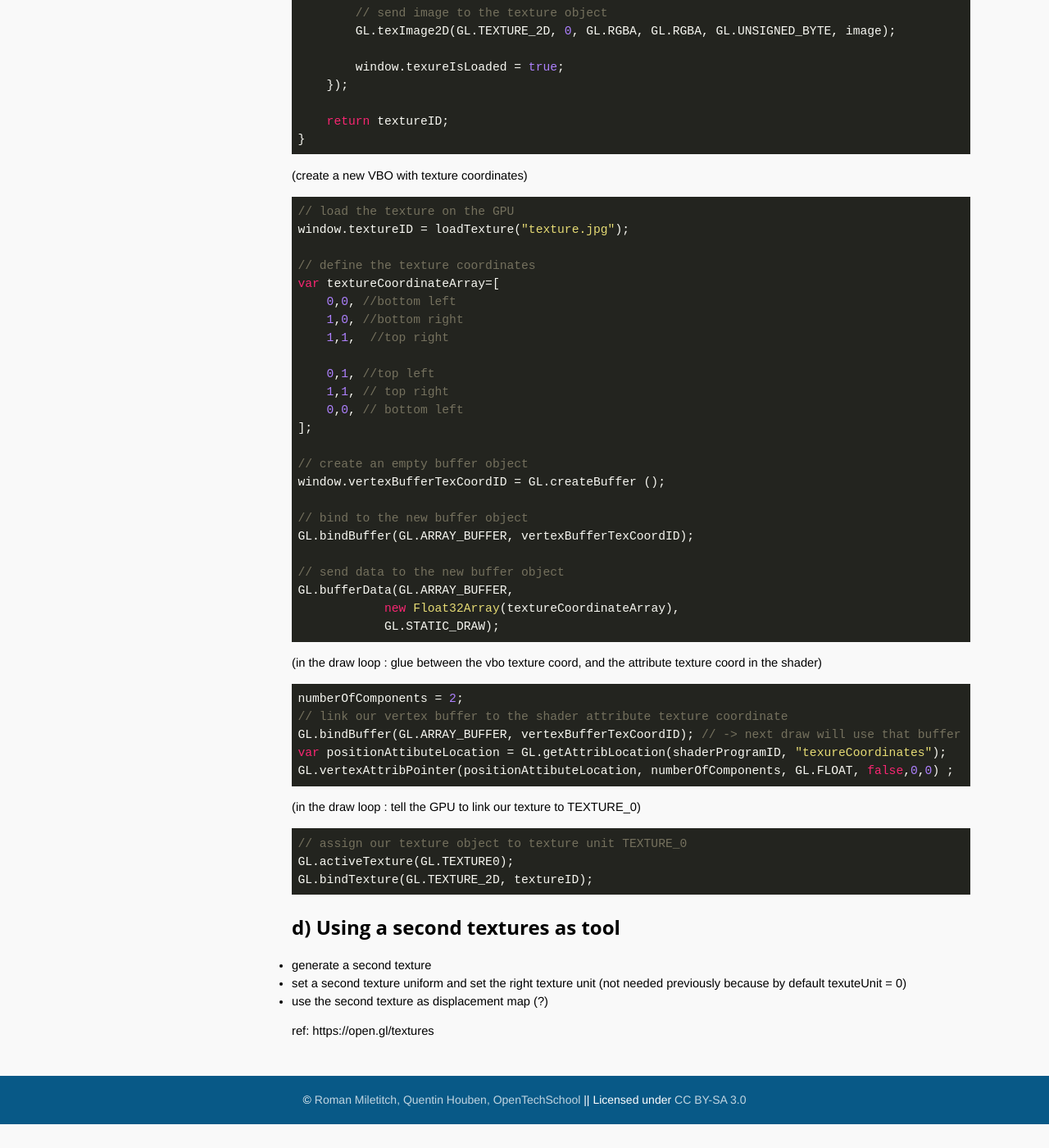
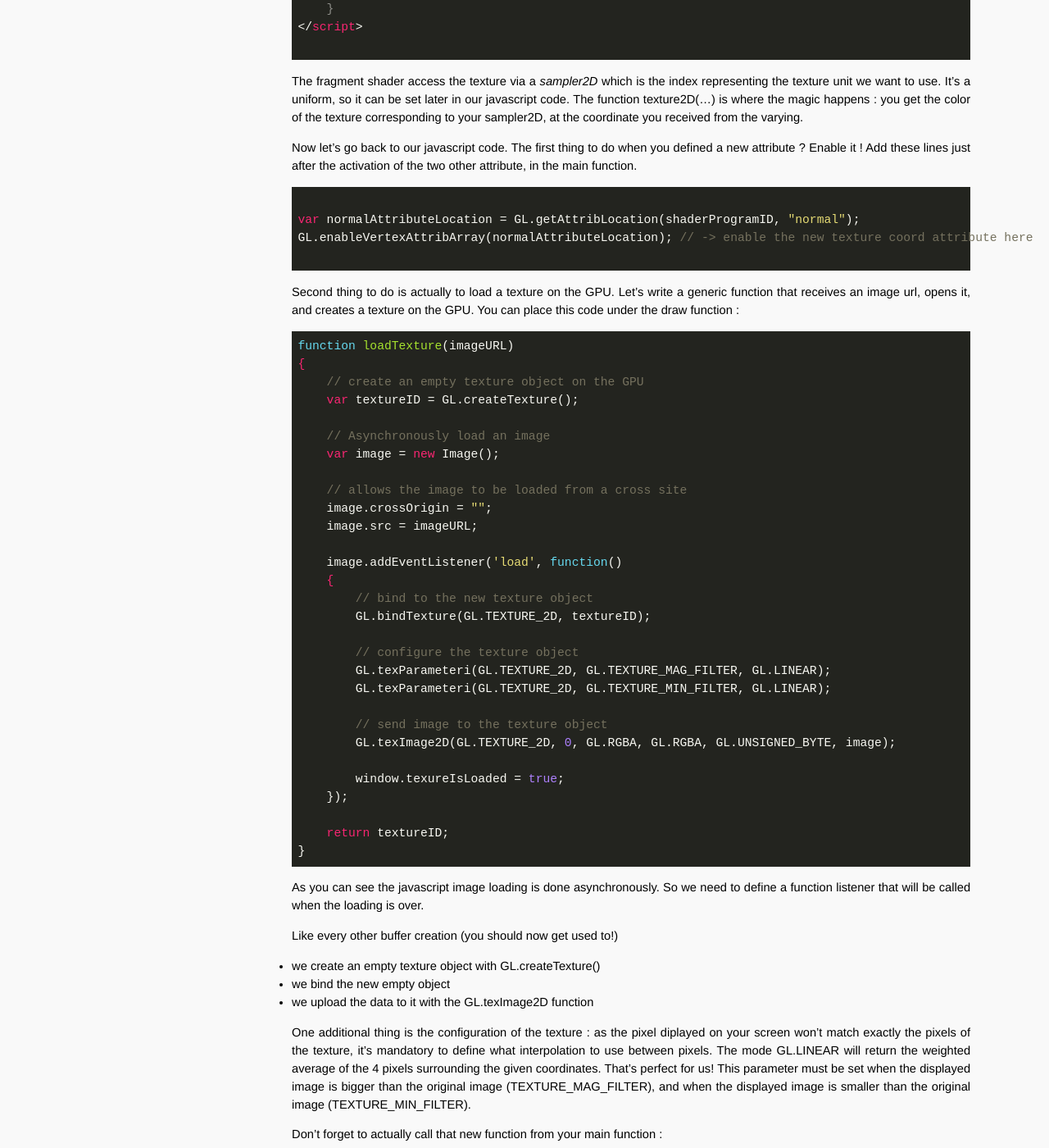
Before and after one commit to OpenTechSchool-Brussels/intro-to-webGL-and-shaders, a Jekyll site: the page built from log5_textures.md, in a window 1280 px wide and 1400 px high, scrolled down 2649 px. Shown: the whole window at 82% size. Built offline with Jekyll 4.4.1, drawn with Linux system fonts in a browser that asks for light colours; before the commit the page ends 4020 px from its top, so only the background shows below that; some of the changed text lies outside the part shown.

Commit message:
move log4 -> log 5

```diff
--- a/log5_textures.md
+++ b/log5_textures.md
@@ -10,11 +10,21 @@
 
 Ok it's time to drop our solid color quad and replace it by something potentially more exiting : textures.
 
-A texture is are memory buffer on the GPU allocated to store an image.
+Textures are basically a chunk of GPU memory usually containing image data. As we learned earlier, data transfer between CPU memory and GPU memory is really expansive performance-wise. That's why, like the VBO, textures are typically uploaded once to the GPU and read directly from the fragment shader every frame. Textures are often the resources using most of the space in the GPU memory, so high resolution images must be used with parsimony.
 
+Here is a diagram showing how texture memory is accessed from the shaders :
 
 <img src="./assets/webGLTextureDiagram.jpg" alt="Textures on the GPU">
 
+For legacy reason better left unexplained, instead of using direclty the current texture, shaders use an intermediate index called Texture Unit, representing a texture slot. So, using a texture in a shader is done in 2 steps :
+* Associate a texture to a Texture Unit
+* Tell the shader which Texture Unit it will use
+
+Choosing which texture to use is a good thing. But how to map that texture on a mesh that can be literally anything ( a triangle, a sphere, a dolphin ...) ? With a tool you already know : the VBO. Exactly like we added a color VBO, we will define a new Texture Coordinate VBO. For each vertex we will define a corresponding position in the texture :
+
+<img src="./assets/webGLTextureMappingDiagram.png" alt="Textures on the GPU" width="500">
+
+Here is the vertex shader reading that new Texture Coordinates as an input attribute :
 
 ~~~ html
 <script id="vshader" type="x-shader/x-vertex">
@@ -42,6 +52,11 @@
 
 ~~~
 
+As you can see, the Texture Coordinate is passed as a varying to the fragment shader. And just like the color varying, it will be magically interpolated in the fragment shader. As a result, the fragment in the middle of the two vertices of the bottom in the previous diagram will receive a texture coordinate equal to (0.5,0). Which is exactly what we want !
+
+
+Here is the fragment shader :
+
 ~~~ html
 <script id="textureFshader" type="x-shader/x-fragment">
 
@@ -62,18 +77,18 @@
 
 ~~~
 
-(enable the attribute we added in the vertex shader)
+The fragment shader access the texture via a *sampler2D* which is the index representing the texture unit we want to use. It's a uniform, so it can be set later in our javascript code. The function texture2D(...) is where the magic happens : you get the color of the texture corresponding to your sampler2D, at the coordinate you received from the varying.
+
+Now let's go back to our javascript code. The first thing to do when you defined a new attribute ? Enable it ! Add these lines just after the activation of the two other attribute, in the main function.
 
 ~~~ JavaScript
 
-// enable the attributes
-GL.enableVertexAttribArray(colorAttributeLocation);
-GL.enableVertexAttribArray(positionAttributeLocation);
-GL.enableVertexAttribArray(texCoordAttributeLocation); // -> enable the new texture coord attribute here
+var normalAttributeLocation = GL.getAttribLocation(shaderProgramID, "normal");
+GL.enableVertexAttribArray(normalAttributeLocation); // -> enable the new texture coord attribute here
 
 ~~~
 
-(load the texture in the GPU memory)
+Second thing to do is actually to load a texture on the GPU. Let's write a generic function that receives an image url, opens it, and creates a texture on the GPU. You can place this code under the draw function :
 
 ~~~ JavaScript
 function loadTexture(imageURL)
@@ -84,6 +99,7 @@
     // Asynchronously load an image
     var image = new Image();
 
+    // allows the image to be loaded from a cross site
     image.crossOrigin = "";
     image.src = imageURL;
 
@@ -106,12 +122,27 @@
 }
 ~~~
 
-(create a new VBO with texture coordinates)
+As you can see the javascript image loading is done asynchronously. So we need to define a function listener that will be called when the loading is over.
+
+Like every other buffer creation (you should now get used to!)
+* we create an empty texture object with GL.createTexture()
+* we bind the new empty object
+* we upload the data to it with the GL.texImage2D function
+
+One additional thing is the configuration of the texture : as the pixel diplayed on your screen won't match exactly the pixels of the texture, it's mandatory to define what interpolation to use between pixels. The mode GL.LINEAR will return the weighted average of the 4 pixels surrounding the given coordinates. That's perfect for us! This parameter must be set when the displayed image is bigger than the original image (TEXTURE_MAG_FILTER), and when the displayed image is smaller than the original image (TEXTURE_MIN_FILTER).
+
+Don't forget to actually call that new function from your main function :
 
 ~~~ JavaScript
+
 // load the texture on the GPU
-window.textureID = loadTexture("texture.jpg");
+window.textureID = loadTexture("https://opentechschool-brussels.github.io/intro-to-webGL-and-shaders/src/texture.jpg");
 
+~~~
+
+Always in the main function code, we can now send the texture coordinates to a brand new VBO :
+
+~~~ JavaScript
 // define the texture coordinates
 var textureCoordinateArray=[
     0,0, //bottom left
@@ -135,7 +166,9 @@
             GL.STATIC_DRAW);
 ~~~
 
-(in the draw loop : glue between the vbo texture coord, and the attribute texture coord in the shader)
+We define for each vertex, in the same order than the two other VBO's (position and color) the corresponding texture coordinate. As you can see texture coordinates use the coordinate system [0:1] with the origin centered on the a bottom left.
+
+In the draw function, let's glue our new Texture Coordinate VBO with our input attribute we defined earlier in the vertex shader. You shouldn't be surprised, it works exactly like the two other VBOS's :
 
 ~~~ JavaScript
 numberOfComponents = 2;
@@ -145,7 +178,7 @@
 GL.vertexAttribPointer(positionAttibuteLocation, numberOfComponents, GL.FLOAT, false,0,0) ;
 ~~~
 
-(in the draw loop : tell the GPU to link our texture to TEXTURE_0)
+Always in the draw loop, we tell openGL that our texture must be linked to the texture unit TEXTURE_0
 
 ~~~ JavaScript
 // assign our texture object to texture unit TEXTURE_0
@@ -153,11 +186,12 @@
 GL.bindTexture(GL.TEXTURE_2D, textureID);
 ~~~
 
+Finally set our sampler uniform to TEXTURE_0 :
+
+~~~ JavaScript
+var textureSamplerLocation = GL.getUniformLocation(shaderProgramID, "texture");
+GL.uniform1i(textureSamplerLocation, 0);
+~~~
 
 
-## d) Using a second textures as tool
-* generate a second texture
-* set a second texture uniform and set the right texture unit (not needed previously because by default texuteUnit = 0)
-* use the second texture as displacement map (?)
-
-ref: https://open.gl/textures
+At this point, finally you should see a texture appearing on your quad.
```
Also changed, not shown: log4_Textures.md (+1 -1 lines).
